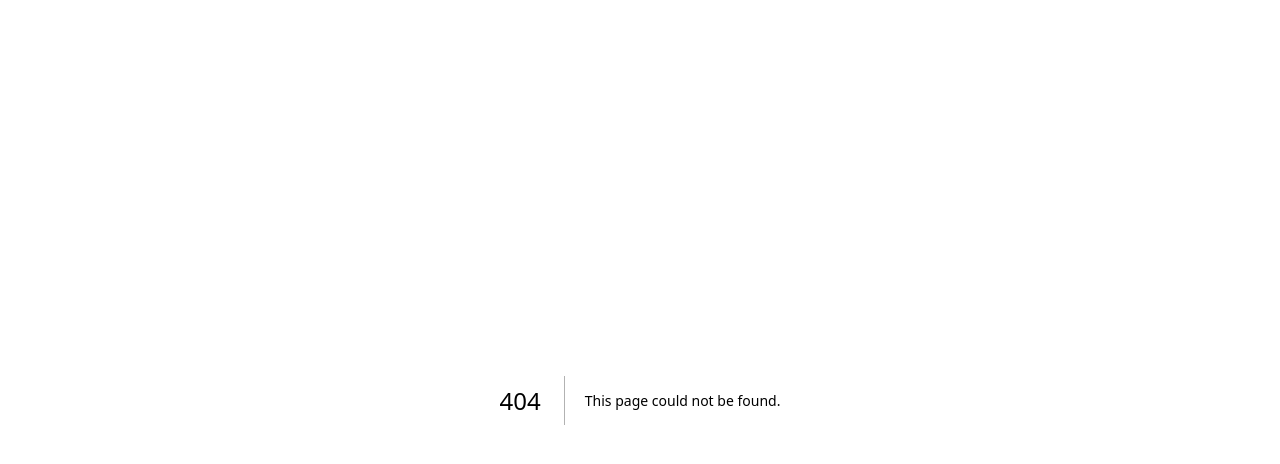
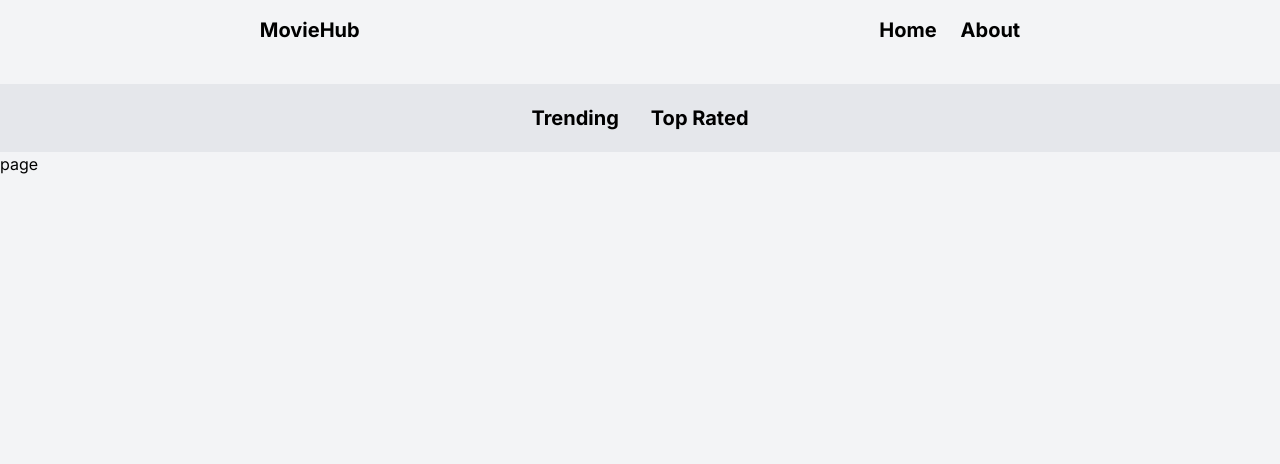
Before and after one commit to Pavan-2929/MovieHub, a Next.js app: page /about in a window 1280 px wide. Before the commit this address had no page. Shown: the top 464 px of the page. Built offline with nearby package versions, Linux system fonts and the light colour scheme.

Commit message:
Added category and About page

```diff
--- /dev/null
+++ b/src/app/about/page.jsx
@@ -0,0 +1,9 @@
+import React from 'react'
+
+const page = () => {
+  return (
+    <div>page</div>
+  )
+}
+
+export default page
--- a/src/app/globals.css
+++ b/src/app/globals.css
@@ -2,32 +2,6 @@
 @tailwind components;
 @tailwind utilities;
 
-:root {
-  --foreground-rgb: 0, 0, 0;
-  --background-start-rgb: 214, 219, 220;
-  --background-end-rgb: 255, 255, 255;
+body{
+  background-color: #f3f4f6;
 }
-
-@media (prefers-color-scheme: dark) {
-  :root {
-    --foreground-rgb: 255, 255, 255;
-    --background-start-rgb: 0, 0, 0;
-    --background-end-rgb: 0, 0, 0;
-  }
-}
-
-body {
-  color: rgb(var(--foreground-rgb));
-  background: linear-gradient(
-      to bottom,
-      transparent,
-      rgb(var(--background-end-rgb))
-    )
-    rgb(var(--background-start-rgb));
-}
-
-@layer utilities {
-  .text-balance {
-    text-wrap: balance;
-  }
-}
--- a/src/app/layout.js
+++ b/src/app/layout.js
@@ -1,17 +1,24 @@
 import { Inter } from "next/font/google";
 import "./globals.css";
+import Header from "@/components/Header";
+import Category from "@/components/Category";
 
 const inter = Inter({ subsets: ["latin"] });
 
 export const metadata = {
-  title: "Create Next App",
-  description: "Generated by create next app",
+  title: "moviehub",
+  description: "Movie website",
 };
 
 export default function RootLayout({ children }) {
   return (
     <html lang="en">
-      <body className={inter.className}>{children}</body>
+      <body className={inter.className}>
+        {" "}
+        <Header />
+        <Category/>
+        {children}
+      </body>
     </html>
   );
 }
--- a/src/app/page.js
+++ b/src/app/page.js
@@ -1,113 +1,7 @@
-import Image from "next/image";
-
 export default function Home() {
   return (
-    <main className="flex min-h-screen flex-col items-center justify-between p-24">
-      <div className="z-10 max-w-5xl w-full items-center justify-between font-mono text-sm lg:flex">
-        <p className="fixed left-0 top-0 flex w-full justify-center border-b border-gray-300 bg-gradient-to-b from-zinc-200 pb-6 pt-8 backdrop-blur-2xl dark:border-neutral-800 dark:bg-zinc-800/30 dark:from-inherit lg:static lg:w-auto  lg:rounded-xl lg:border lg:bg-gray-200 lg:p-4 lg:dark:bg-zinc-800/30">
-          Get started by editing&nbsp;
-          <code className="font-mono font-bold">src/app/page.js</code>
-        </p>
-        <div className="fixed bottom-0 left-0 flex h-48 w-full items-end justify-center bg-gradient-to-t from-white via-white dark:from-black dark:via-black lg:static lg:h-auto lg:w-auto lg:bg-none">
-          <a
-            className="pointer-events-none flex place-items-center gap-2 p-8 lg:pointer-events-auto lg:p-0"
-            href="https://vercel.com?utm_source=create-next-app&utm_medium=appdir-template&utm_campaign=create-next-app"
-            target="_blank"
-            rel="noopener noreferrer"
-          >
-            By{" "}
-            <Image
-              src="/vercel.svg"
-              alt="Vercel Logo"
-              className="dark:invert"
-              width={100}
-              height={24}
-              priority
-            />
-          </a>
-        </div>
-      </div>
-
-      <div className="relative flex place-items-center before:absolute before:h-[300px] before:w-full sm:before:w-[480px] before:-translate-x-1/2 before:rounded-full before:bg-gradient-radial before:from-white before:to-transparent before:blur-2xl before:content-[''] after:absolute after:-z-20 after:h-[180px] after:w-full sm:after:w-[240px] after:translate-x-1/3 after:bg-gradient-conic after:from-sky-200 after:via-blue-200 after:blur-2xl after:content-[''] before:dark:bg-gradient-to-br before:dark:from-transparent before:dark:to-blue-700 before:dark:opacity-10 after:dark:from-sky-900 after:dark:via-[#0141ff] after:dark:opacity-40 before:lg:h-[360px] z-[-1]">
-        <Image
-          className="relative dark:drop-shadow-[0_0_0.3rem_#ffffff70] dark:invert"
-          src="/next.svg"
-          alt="Next.js Logo"
-          width={180}
-          height={37}
-          priority
-        />
-      </div>
-
-      <div className="mb-32 grid text-center lg:max-w-5xl lg:w-full lg:mb-0 lg:grid-cols-4 lg:text-left">
-        <a
-          href="https://nextjs.org/docs?utm_source=create-next-app&utm_medium=appdir-template&utm_campaign=create-next-app"
-          className="group rounded-lg border border-transparent px-5 py-4 transition-colors hover:border-gray-300 hover:bg-gray-100 hover:dark:border-neutral-700 hover:dark:bg-neutral-800/30"
-          target="_blank"
-          rel="noopener noreferrer"
-        >
-          <h2 className={`mb-3 text-2xl font-semibold`}>
-            Docs{" "}
-            <span className="inline-block transition-transform group-hover:translate-x-1 motion-reduce:transform-none">
-              -&gt;
-            </span>
-          </h2>
-          <p className={`m-0 max-w-[30ch] text-sm opacity-50`}>
-            Find in-depth information about Next.js features and API.
-          </p>
-        </a>
-
-        <a
-          href="https://nextjs.org/learn?utm_source=create-next-app&utm_medium=appdir-template-tw&utm_campaign=create-next-app"
-          className="group rounded-lg border border-transparent px-5 py-4 transition-colors hover:border-gray-300 hover:bg-gray-100 hover:dark:border-neutral-700 hover:dark:bg-neutral-800 hover:dark:bg-opacity-30"
-          target="_blank"
-          rel="noopener noreferrer"
-        >
-          <h2 className={`mb-3 text-2xl font-semibold`}>
-            Learn{" "}
-            <span className="inline-block transition-transform group-hover:translate-x-1 motion-reduce:transform-none">
-              -&gt;
-            </span>
-          </h2>
-          <p className={`m-0 max-w-[30ch] text-sm opacity-50`}>
-            Learn about Next.js in an interactive course with&nbsp;quizzes!
-          </p>
-        </a>
-
-        <a
-          href="https://vercel.com/templates?framework=next.js&utm_source=create-next-app&utm_medium=appdir-template&utm_campaign=create-next-app"
-          className="group rounded-lg border border-transparent px-5 py-4 transition-colors hover:border-gray-300 hover:bg-gray-100 hover:dark:border-neutral-700 hover:dark:bg-neutral-800/30"
-          target="_blank"
-          rel="noopener noreferrer"
-        >
-          <h2 className={`mb-3 text-2xl font-semibold`}>
-            Templates{" "}
-            <span className="inline-block transition-transform group-hover:translate-x-1 motion-reduce:transform-none">
-              -&gt;
-            </span>
-          </h2>
-          <p className={`m-0 max-w-[30ch] text-sm opacity-50`}>
-            Explore starter templates for Next.js.
-          </p>
-        </a>
-
-        <a
-          href="https://vercel.com/new?utm_source=create-next-app&utm_medium=appdir-template&utm_campaign=create-next-app"
-          className="group rounded-lg border border-transparent px-5 py-4 transition-colors hover:border-gray-300 hover:bg-gray-100 hover:dark:border-neutral-700 hover:dark:bg-neutral-800/30"
-          target="_blank"
-          rel="noopener noreferrer"
-        >
-          <h2 className={`mb-3 text-2xl font-semibold`}>
-            Deploy{" "}
-            <span className="inline-block transition-transform group-hover:translate-x-1 motion-reduce:transform-none">
-              -&gt;
-            </span>
-          </h2>
-          <p className={`m-0 max-w-[30ch] text-sm opacity-50 text-balance`}>
-            Instantly deploy your Next.js site to a shareable URL with Vercel.
-          </p>
-        </a>
-      </div>
-    </main>
-  );
+    <div>
+      Home
+    </div>
+  )
 }
--- /dev/null
+++ b/src/components/Category.jsx
@@ -0,0 +1,13 @@
+import React from "react";
+import CategoryItem from "./CategoryItem";
+
+const Category = () => {
+  return (
+    <div className="flex justify-center gap-8 bg-gray-200 mt-6 p-5 font-bold text-xl">
+      <CategoryItem text="Trending" param="fetchTrending" />
+      <CategoryItem text="Top Rated" param="fetchTopRated" />
+    </div>
+  );
+};
+
+export default Category;
--- /dev/null
+++ b/src/components/CategoryItem.jsx
@@ -0,0 +1,24 @@
+"use client";
+
+import Link from "next/link";
+import React from "react";
+import { useSearchParams } from "next/navigation";
+
+const CategoryItem = ({ text, param }) => {
+  const searchParams = useSearchParams();
+
+  const searchItem = searchParams.get("search");
+  return (
+    <div
+      className={`hover:text-amber-500 ${
+        searchItem === param
+          ? "text-amber-500 underline underline-offset-4 decoration-2 decoration-amber-500"
+          : ""
+      } `}
+    >
+      <Link href={`/?search=${param}`}>{text}</Link>
+    </div>
+  );
+};
+
+export default CategoryItem;
--- /dev/null
+++ b/src/components/Header.jsx
@@ -0,0 +1,27 @@
+import React from "react";
+import { AiFillHome } from "react-icons/ai";
+import { BsFillInfoCircleFill } from "react-icons/bs";
+import MenuItem from "./MenuItem";
+import Link from "next/link";
+
+const Header = () => {
+  return (
+    <div className="py-4">
+      <div className="container mx-auto flex justify-around items-center">
+        <div className="text-xl font-bold hover:text-amber-500">
+          <Link href={"/"}>MovieHub</Link>
+        </div>
+        <div className="flex gap-6 text-xl">
+          <MenuItem Icon={AiFillHome} title="Home" address="/" />
+          <MenuItem
+            Icon={BsFillInfoCircleFill}
+            title="About"
+            address="/about"
+          />
+        </div>
+      </div>
+    </div>
+  );
+};
+
+export default Header;
--- /dev/null
+++ b/src/components/MenuItem.jsx
@@ -0,0 +1,10 @@
+import Link from "next/link";
+
+export default function MenuItem({ title, address, Icon }) {
+  return (
+    <Link href={address} className="hover:text-amber-500">
+      <Icon className="text-2xl sm:hidden" />
+      <p className="hidden sm:inline font-bold">{title}</p>
+    </Link>
+  );
+}
```
Also changed, not shown: package.json (+5 -4 lines), 1 other file (tests, documents, lock files or other folders).
